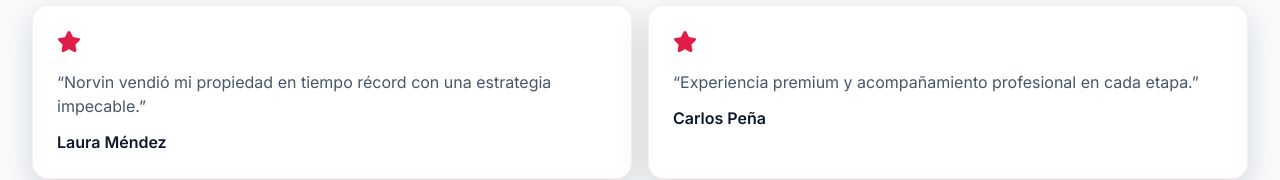
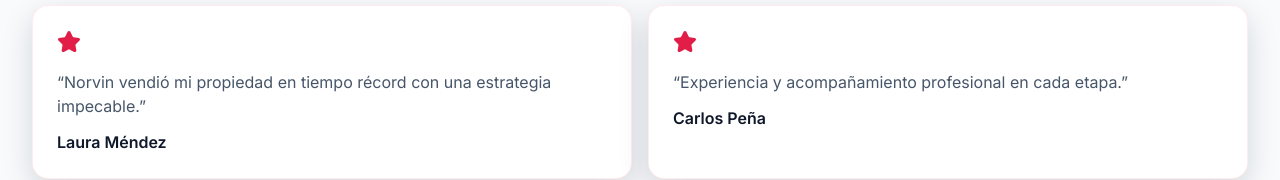
Before and after one commit to moneyfund/agente-norvingarcia, a React (Vite) app: page / in a window 1280 px wide. Shown: the part 1264-1444 px from the top of the page. Built offline with nearby package versions, Linux system fonts and the light colour scheme; no server answers; the database is empty.

Commit message:
Update HomePage.jsx

```diff
--- a/src/pages/HomePage.jsx
+++ b/src/pages/HomePage.jsx
@@ -8,7 +8,7 @@ import { usePropiedades } from '../hooks/usePropiedades';
 
 const testimonials = [
   { name: 'Laura Méndez', text: 'Norvin vendió mi propiedad en tiempo récord con una estrategia impecable.' },
-  { name: 'Carlos Peña', text: 'Experiencia premium y acompañamiento profesional en cada etapa.' },
+  { name: 'Carlos Peña', text: 'Experiencia y acompañamiento profesional en cada etapa.' },
 ];
 
 function HomePage() {
@@ -25,7 +25,7 @@ function HomePage() {
           <span className="mt-5 inline-flex rounded-full border border-brand-100/50 bg-brand-500/20 px-4 py-1 text-sm font-semibold text-brand-50">Asesoría de alto impacto con identidad premium</span>
           <div className="mt-8 flex flex-wrap gap-3">
             <Link to="/propiedades"><Button>Ver Propiedades</Button></Link>
-            <a href="https://wa.me/18095551234" target="_blank" rel="noreferrer"><Button variant="secondary">Contactar por WhatsApp</Button></a>
+            <a href="https://wa.me/+50558520409" target="_blank" rel="noreferrer"><Button variant="secondary">Contactar por WhatsApp</Button></a>
           </div>
         </div>
       </section>
```
